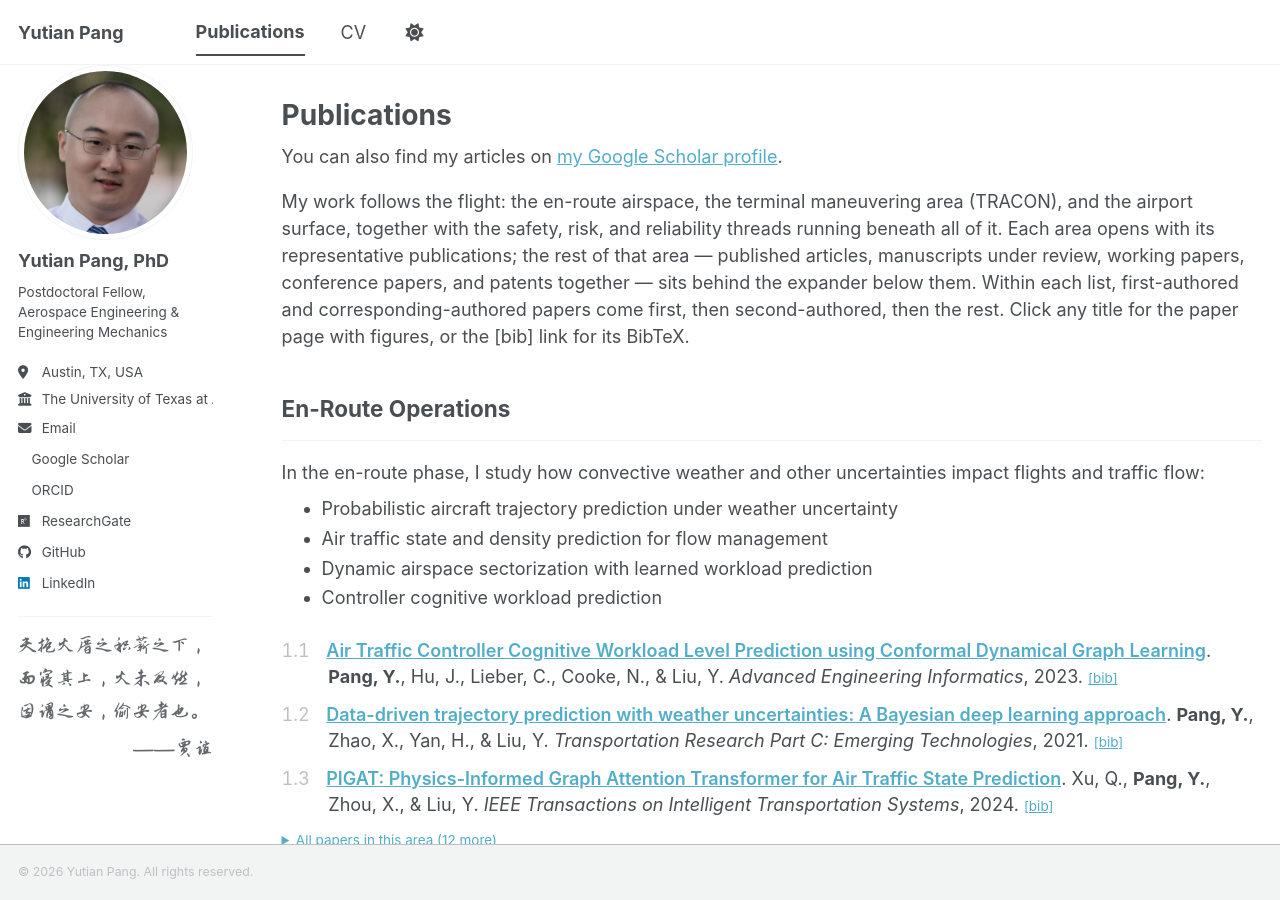
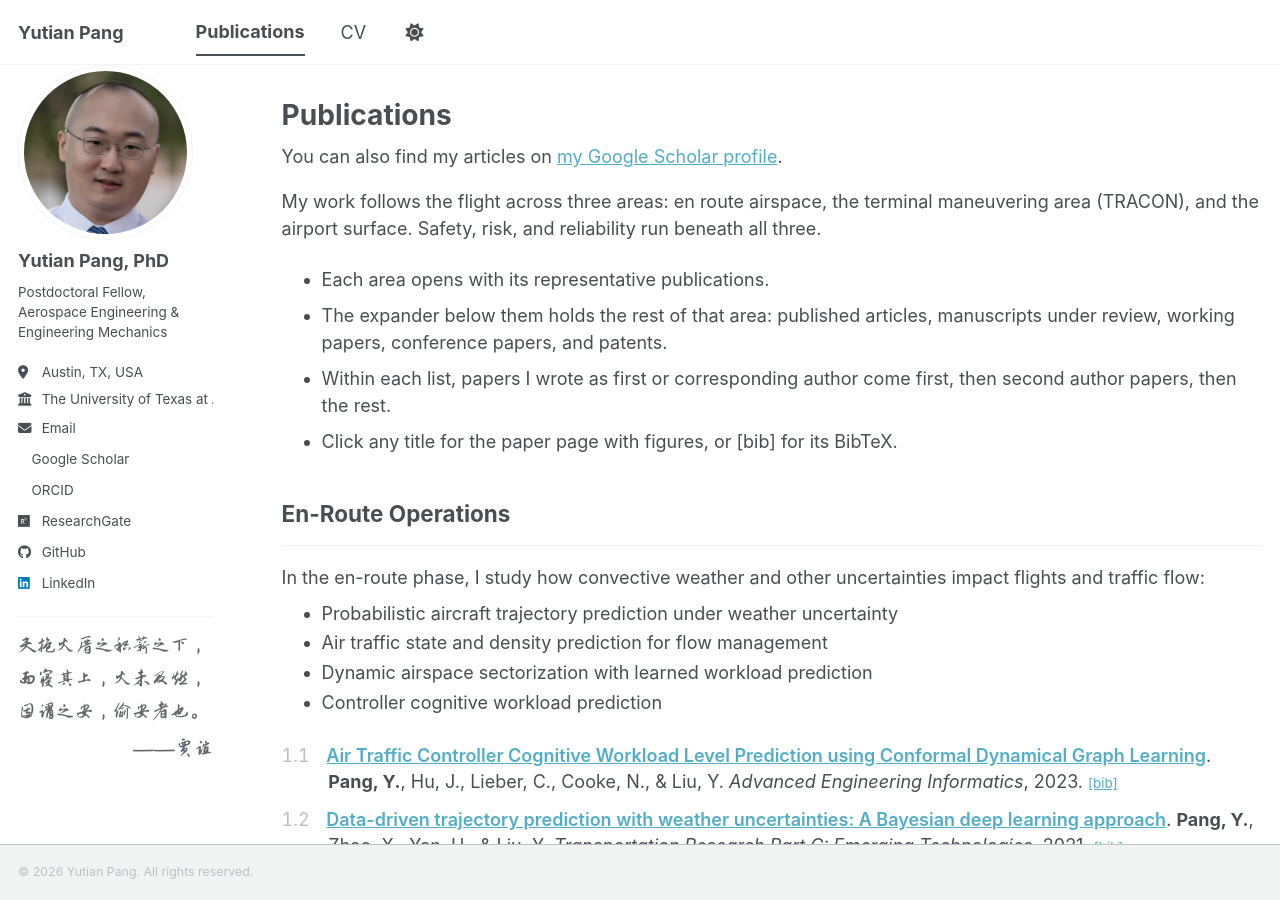
Before and after one commit to YutianPangASU/yutianpangasu.github.io, a Jekyll site: the page built from _pages/publications.html, in a window 1280 px wide and 900 px high. Built offline with Jekyll 4.4.1, drawn with Linux system fonts in a browser that asks for light colours; a style sheet for code colours, icons or effects is not loaded.

Commit message:
Publications intro: split into overview sentence plus bullets, drop hyphens
Co-Authored-By: Claude Fable 5 <noreply@anthropic.com>

```diff
--- a/_pages/publications.html
+++ b/_pages/publications.html
@@ -11,7 +11,14 @@ author_profile: true
 
 {% include base_path %}
 
-<p>My work follows the flight: the en-route airspace, the terminal maneuvering area (TRACON), and the airport surface, together with the safety, risk, and reliability threads running beneath all of it. Each area opens with its representative publications; the rest of that area &mdash; published articles, manuscripts under review, working papers, conference papers, and patents together &mdash; sits behind the expander below them. Within each list, first-authored and corresponding-authored papers come first, then second-authored, then the rest. Click any title for the paper page with figures, or the [bib] link for its BibTeX.</p>
+<p>My work follows the flight across three areas: en route airspace, the terminal maneuvering area (TRACON), and the airport surface. Safety, risk, and reliability run beneath all three.</p>
+
+<ul>
+  <li>Each area opens with its representative publications.</li>
+  <li>The expander below them holds the rest of that area: published articles, manuscripts under review, working papers, conference papers, and patents.</li>
+  <li>Within each list, papers I wrote as first or corresponding author come first, then second author papers, then the rest.</li>
+  <li>Click any title for the paper page with figures, or [bib] for its BibTeX.</li>
+</ul>
 
 {% for area in site.publication_area %}
   {% assign gnum = forloop.index %}
```
